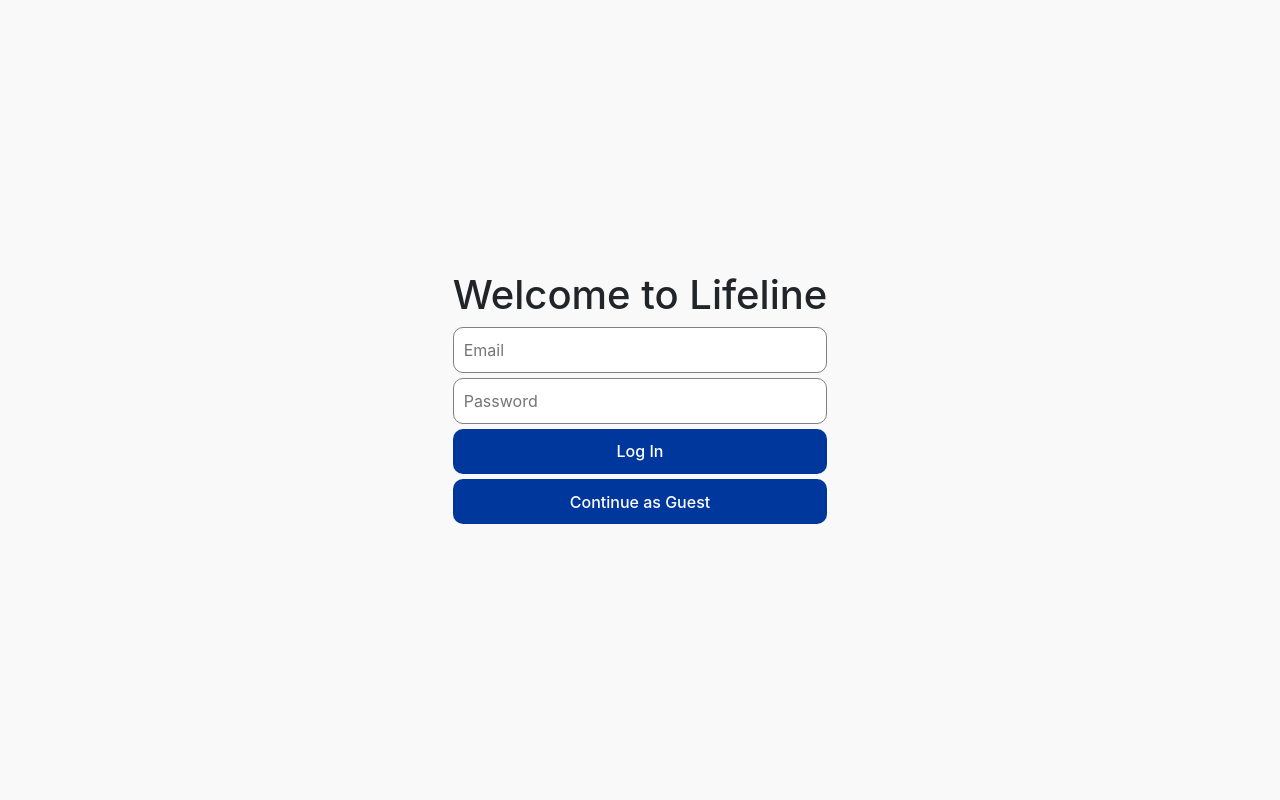
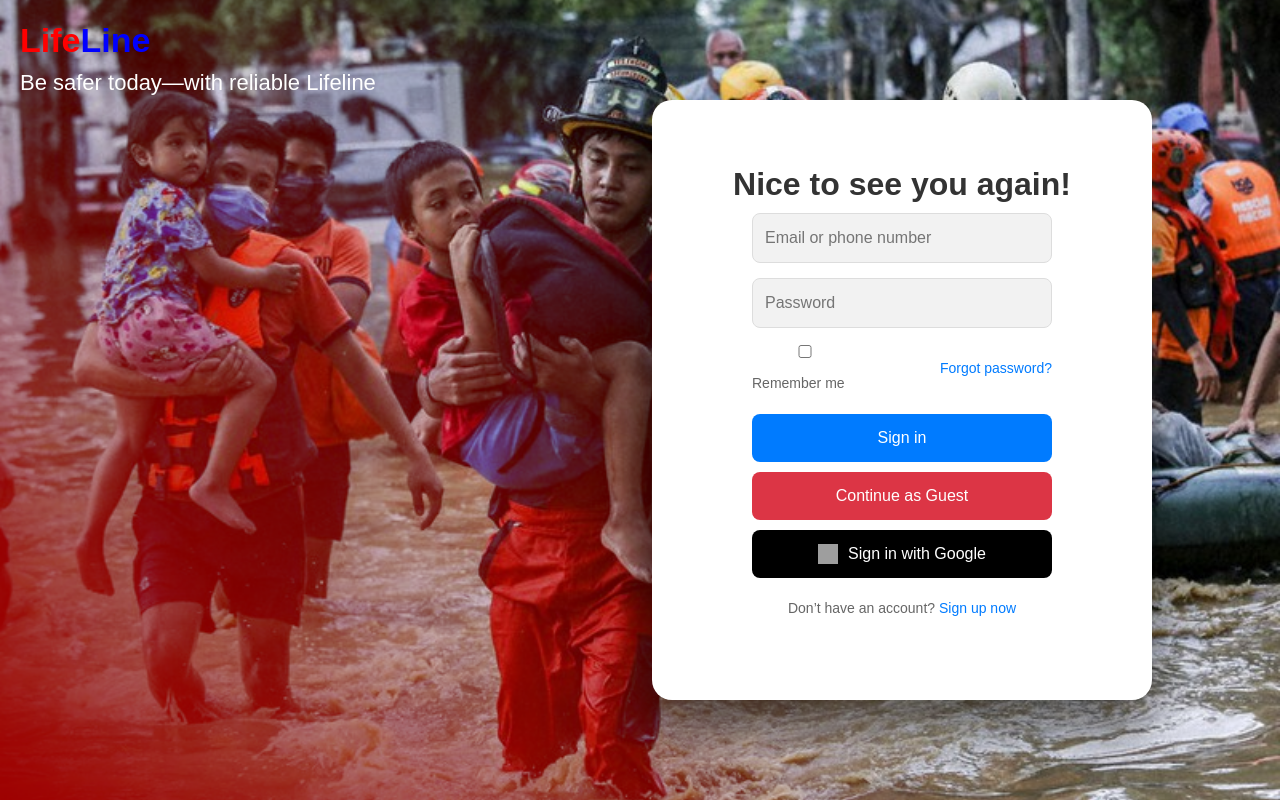
Before and after one commit to carloooseee/Lifeline, a React (Vite) app: page / in a window 1280 px wide. Built offline with nearby package versions, Linux system fonts and the light colour scheme; grey boxes are pictures that could not be loaded.

Commit message:
Login page update

```diff
--- a/src/components/Login.jsx
+++ b/src/components/Login.jsx
@@ -7,6 +7,7 @@ import '../styles/login.css'
 export default function Login() {
   const [email, setEmail] = useState("");
   const [password, setPassword] = useState("");
+  const [rememberMe, setRememberMe] = useState(false);
   const [error, setError] = useState(null);
   const navigate = useNavigate();
   const auth = getAuth(app);
@@ -31,41 +32,54 @@ export default function Login() {
   };
 
   return (
-    <form onSubmit={handleLogin} className="space-y-4">
+    <div className="login-page">
+      <div className="logo">
+        <h1><span className="life">Life</span><span className="line">Line</span></h1>
+        <p>Be safer today—with reliable Lifeline</p>
+      </div>
+      <div className="hero-section">
+        <img src="/pictures/Rescue.png" />
+      </div>
+      <div className="login-panel">
+        <h1>Nice to see you again!</h1>
         {error && (
-        <p>{error}</p>
+          <p className="error">{error}</p>
         )}
-
+        <form onSubmit={handleLogin}>
           <input
             type="email"
-        placeholder="Email"
+            placeholder="Email or phone number"
             value={email}
             onChange={(e) => setEmail(e.target.value)}
-
             required
           />
-
           <input
             type="password"
             placeholder="Password"
             value={password}
             onChange={(e) => setPassword(e.target.value)}
-
             required
           />
-
-      <button
-        type="submit"
-      >
-        Log In
-      </button>
-
-      <button
-        type="button"
-        onClick={handleGuest}
-      >
-        Continue as Guest
+          <div className="form-options">
+            <label>
+              <input
+                type="checkbox"
+                checked={rememberMe}
+                onChange={(e) => setRememberMe(e.target.checked)}
+              />
+              Remember me
+            </label>
+            <a href="#" className="forgot-password">Forgot password?</a>
+          </div>
+          <button type="submit" className="sign-in-btn">Sign in</button>
+          <button type="button" onClick={handleGuest} className="guest-btn">Continue as Guest</button>
+          <button type="button" className="google-btn">
+            <img src="/path/to/google-icon.png" alt="Google" />
+            Sign in with Google
           </button>
         </form>
+        <p className="signup-link">Don’t have an account? <a href="#">Sign up now</a></p>
+      </div>
+    </div>
   );
 }
--- a/src/pages/Entry.jsx
+++ b/src/pages/Entry.jsx
@@ -5,7 +5,6 @@ export default function Entry() {
   return (
     <div className="area">
       <div className="area-box">
-        <h1 className="title">Welcome to Lifeline</h1>
 
         {/* Login Component */}
         <Login />
--- a/src/styles/entry.css
+++ b/src/styles/entry.css
@@ -5,3 +5,8 @@
     justify-content: center;
     align-items: center;
 }
+
+.area-box {
+    width: 100%;
+    height: 100%;
+}
--- a/src/styles/home.css
+++ b/src/styles/home.css
@@ -109,6 +109,7 @@ body {
   border: 1px solid var(--eas-border);
   background-color: var(--eas-bg-light);
   box-sizing: border-box;
+  color: black;
 }
 .message-input:focus {
   outline: none;
--- a/src/styles/login.css
+++ b/src/styles/login.css
@@ -1,19 +1,188 @@
-form{
+.login-page {
+    display: flex;
+    height: 100vh;
+    font-family: 'Arial', sans-serif;
+}
+
+.logo {
+    position: absolute;
+    top: 20px;
+    left: 20px;
+    z-index: 10;
+}
+
+.logo h1 {
+    font-size: 34px;
+    font-weight: bold;
+    margin: 0;
+}
+
+.life {
+    color: red;
+}
+
+.line {
+    color: blue;
+}
+
+.logo p {
+    font-size: 22px;
+    color: white;
+    margin: 5px 0 0 0;
+}
+
+.hero-section {
+    flex: 1.5;
+    display: flex;
+    align-items: center;
+    justify-content: center;
+    background: linear-gradient(to right, #f5f5f5 0%, #ffffff 100%);
+}
+
+.hero-section img {
+    width: 100%;
+    height: 100%;
+    object-fit: cover;
+}
+
+.login-panel {
+    position: absolute;
+    right: 10%;
+    top: 50%;
+    transform: translateY(-50%);
     display: flex;
     flex-direction: column;
+    justify-content: center;
+    align-items: center;
+    background-color: white;
+    padding: 40px;
+    border-radius: 20px;
+    box-shadow: 0 30px 50px rgba(0, 0, 0, 0.5);
+    width: 500px;
+    height: 600px;
+    max-width: 90%;
 }
-form *{
-    margin-bottom: 5px;
-    border-radius: 10px;
+
+.login-panel h1 {
+    font-size: 32px;
+    font-weight: bold;
+    margin-bottom: 10px;
+    color: #333;
 }
-input{
-    background-color: white;
-    padding: 10px;
+
+.login-panel h2 {
+    font-size: 24px;
+    margin-bottom: 20px;
+    color: #666;
+}
+
+.error {
+    color: red;
+    margin-bottom: 10px;
+}
+
+form {
+    width: 100%;
+    max-width: 300px;
+}
+
+input {
+    width: 100%;
+    padding: 12px;
+    margin-bottom: 15px;
+    border: 1px solid #ddd;
+    border-radius: 8px;
+    font-size: 16px;
+    box-sizing: border-box;
+    background-color: #f2f2f2;
     color: black;
-    border: 1px solid gray;
+}
 
+.form-options {
+    display: flex;
+    justify-content: space-between;
+    align-items: center;
+    margin-bottom: 20px;
 }
-button{
-    background-color: rgb(0, 55, 157);
+
+.form-options label {
+    font-size: 14px;
+    color: #666;
+}
+
+.forgot-password {
+    font-size: 14px;
+    color: #007bff;
+    text-decoration: none;
+}
+
+.sign-in-btn {
+    width: 100%;
+    padding: 12px;
+    background-color: #007bff;
     color: white;
+    border: none;
+    border-radius: 8px;
+    font-size: 16px;
+    cursor: pointer;
+    margin-bottom: 10px;
+    transition: opacity 0.3s;
 }
+
+.sign-in-btn:hover {
+    opacity: 0.9;
+}
+
+.guest-btn {
+    width: 100%;
+    padding: 12px;
+    background-color: #dc3545;
+    color: white;
+    border: none;
+    border-radius: 8px;
+    font-size: 16px;
+    cursor: pointer;
+    margin-bottom: 10px;
+    transition: opacity 0.3s;
+}
+
+.guest-btn:hover {
+    opacity: 0.9;
+}
+
+.google-btn {
+    width: 100%;
+    padding: 12px;
+    background-color: black;
+    color: white;
+    border: none;
+    border-radius: 8px;
+    font-size: 16px;
+    cursor: pointer;
+    display: flex;
+    align-items: center;
+    justify-content: center;
+    margin-bottom: 20px;
+    transition: opacity 0.3s;
+}
+
+.google-btn:hover {
+    opacity: 0.9;
+}
+
+.google-btn img {
+    width: 20px;
+    height: 20px;
+    margin-right: 10px;
+}
+
+.signup-link {
+    font-size: 14px;
+    color: #666;
+    text-align: center;
+}
+
+.signup-link a {
+    color: #007bff;
+    text-decoration: none;
+}
```
Also changed, not shown: Pictures/Rescue.png (added), 1 other file (tests, documents, lock files or other folders). Lines whose indentation alone changed are shown as unchanged.
